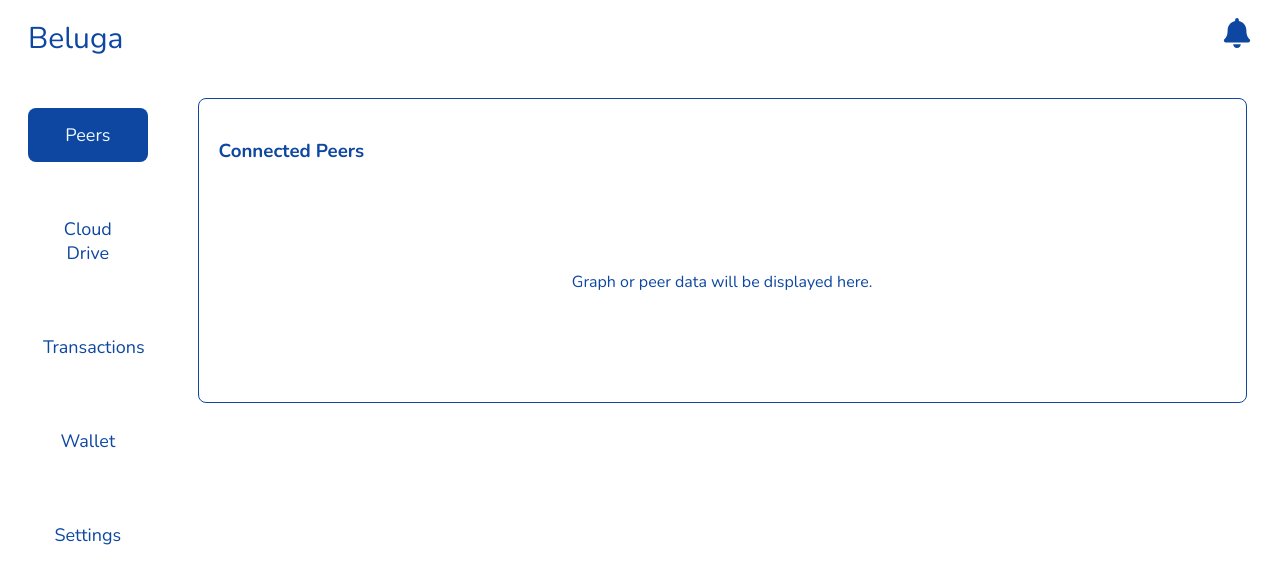
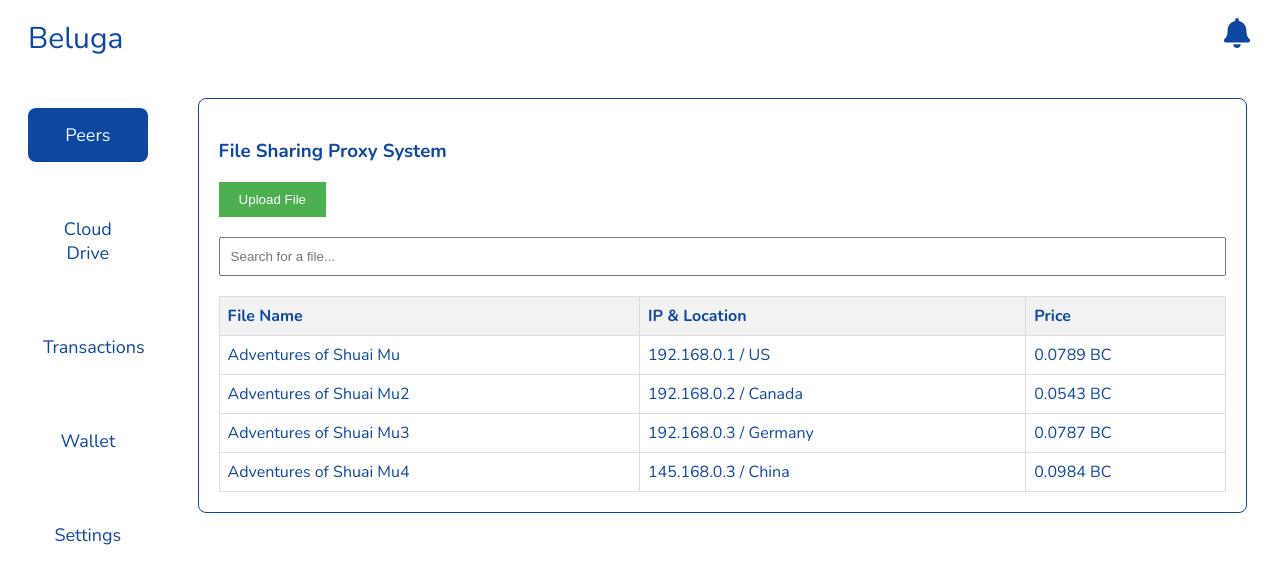
Before and after one commit to ptaday/CSE416, a React (Vite) app in the folder my-electron-app/: page / in a window 1280 px wide. Both pictures are taken after a click on the button "Peers". Shown: the top 584 px of the page. Built offline with nearby package versions, Linux system fonts and the light colour scheme.

Commit message:
Proxy File Management UI

```diff
--- /dev/null
+++ b/my-electron-app/src/Peers.css
@@ -0,0 +1,64 @@
+.peers-container {
+    padding: 20px;
+  }
+
+  .upload-button {
+    background-color: #4CAF50;
+    color: white;
+    padding: 10px 20px;
+    margin-bottom: 20px;
+    border: none;
+    cursor: pointer;
+  }
+
+  .upload-button:hover {
+    background-color: #45a049;
+  }
+
+  .search-bar {
+    width: 100%;
+    padding: 10px;
+    margin-bottom: 20px;
+  }
+
+  .file-list-table {
+    width: 100%;
+    border-collapse: collapse;
+  }
+
+  .file-list-table th, .file-list-table td {
+    border: 1px solid #ddd;
+    padding: 8px;
+  }
+
+  .file-list-table th {
+    background-color: #f2f2f2;
+    text-align: left;
+  }
+
+  .modal {
+    position: fixed;
+    left: 50%;
+    top: 50%;
+    transform: translate(-50%, -50%);
+    z-index: 1000;
+    background-color: white;
+    padding: 20px;
+    border: 2px solid #ddd;
+    box-shadow: 0 0 10px rgba(0, 0, 0, 0.1);
+  }
+
+  .modal-content {
+    display: flex;
+    flex-direction: column;
+  }
+
+  .modal-buttons {
+    margin-top: 20px;
+  }
+
+  .modal-buttons button {
+    padding: 10px 15px;
+    margin-right: 10px;
+    cursor: pointer;
+  }
--- a/my-electron-app/src/components/Peers.tsx
+++ b/my-electron-app/src/components/Peers.tsx
@@ -1,19 +1,86 @@
-import React from 'react';
+import React, { useState } from 'react';
+import '../Peers.css';
+
+//Testing Purposes: Modify after Backend Setup
+interface FileData {
+  name: string;
+  ip: string;
+  location: string;
+  price: string;
+}
 
 interface PeersProps {
-    isDarkTheme: boolean;
+  isDarkTheme: boolean;
 }
 
-export class Peers extends React.Component<PeersProps> {
-    render() {
-        const { isDarkTheme } = this.props; // Destructure the prop
-        return (
-            <div className={`peers-container ${isDarkTheme ? 'dark-theme' : 'light-theme'}`}> {/* Apply theme class */}
-                <h3>Connected Peers</h3>
-                <div className="graph-placeholder">
-                    <p>Graph or peer data will be displayed here.</p>
-                </div>
-            </div>
-        );
-    }
-}
+export const Peers: React.FC<PeersProps> = ({ isDarkTheme }) => {
+  const [searchTerm, setSearchTerm] = useState('');
+  const [uploadModalOpen, setUploadModalOpen] = useState(false);
+
+  const fileList: FileData[] = [
+    { name: 'Adventures of Shuai Mu', ip: '192.168.0.1', location: 'US', price: '0.0789 BC' },
+    { name: 'Adventures of Shuai Mu2', ip: '192.168.0.2', location: 'Canada', price: '0.0543 BC' },
+    { name: 'Adventures of Shuai Mu3', ip: '192.168.0.3', location: 'Germany', price: '0.0787 BC' },
+    { name: 'Adventures of Shuai Mu4', ip: '145.168.0.3', location: 'China', price: '0.0984 BC' },
+  ];
+
+  const filteredFiles = fileList.filter((file) =>
+    file.name.toLowerCase().includes(searchTerm.toLowerCase())
+  );
+
+  const handleUploadModalToggle = () => {
+    setUploadModalOpen(!uploadModalOpen);
+  };
+
+  return (
+    <div className={`peers-container ${isDarkTheme ? 'dark-theme' : 'light-theme'}`}>
+      <h3>File Sharing Proxy System</h3>
+
+      {/* Upload Button */}
+      <button className="upload-button" onClick={handleUploadModalToggle}>
+        Upload File </button>
+
+      {/* Search Bar */}
+      <input type="text" className="search-bar" placeholder="Search for a file..." value={searchTerm} onChange={(e) => setSearchTerm(e.target.value)}/>
+
+      {/* Table with 3 columns */}
+      <table className="file-list-table">
+        <thead> <tr> <th>File Name</th> <th>IP & Location</th> <th>Price</th> </tr> </thead>
+
+        <tbody>
+          {filteredFiles.map((file, index) => (
+            <tr key={index}>
+              <td>{file.name}</td>
+              <td>{file.ip} / {file.location}</td>
+              <td>{file.price}</td>
+            </tr>
+          ))}
+        </tbody>
+      </table>
+
+      {/* Modal for Uploading */}
+      {uploadModalOpen && (
+        <div className="modal">
+          <div className="modal-content">
+            <h2>Upload File</h2>
+            <form>
+              <label>File Name:</label>
+              <input type="text" name="fileName" placeholder="Enter file name" />
+
+              <label>Set Price:</label>
+              <input type="text" name="price" placeholder="Enter price" />
+
+              <label>Available for Download:</label>
+              <input type="checkbox" name="isAvailable" />
+
+              <div className="modal-buttons">
+                <button type="submit">Upload</button>
+                <button type="button" onClick={handleUploadModalToggle}>Close</button>
+              </div>
+            </form>
+          </div>
+        </div>
+      )}
+    </div>
+  );
+};
```
